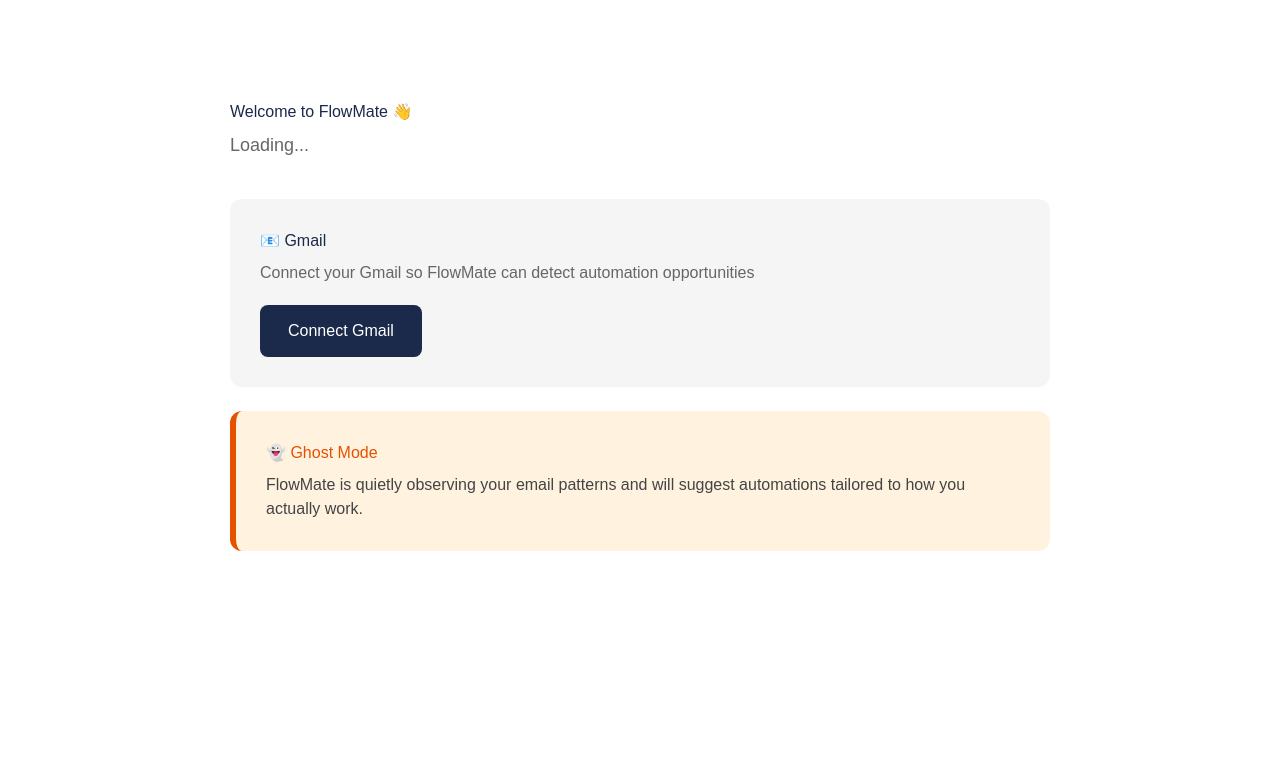
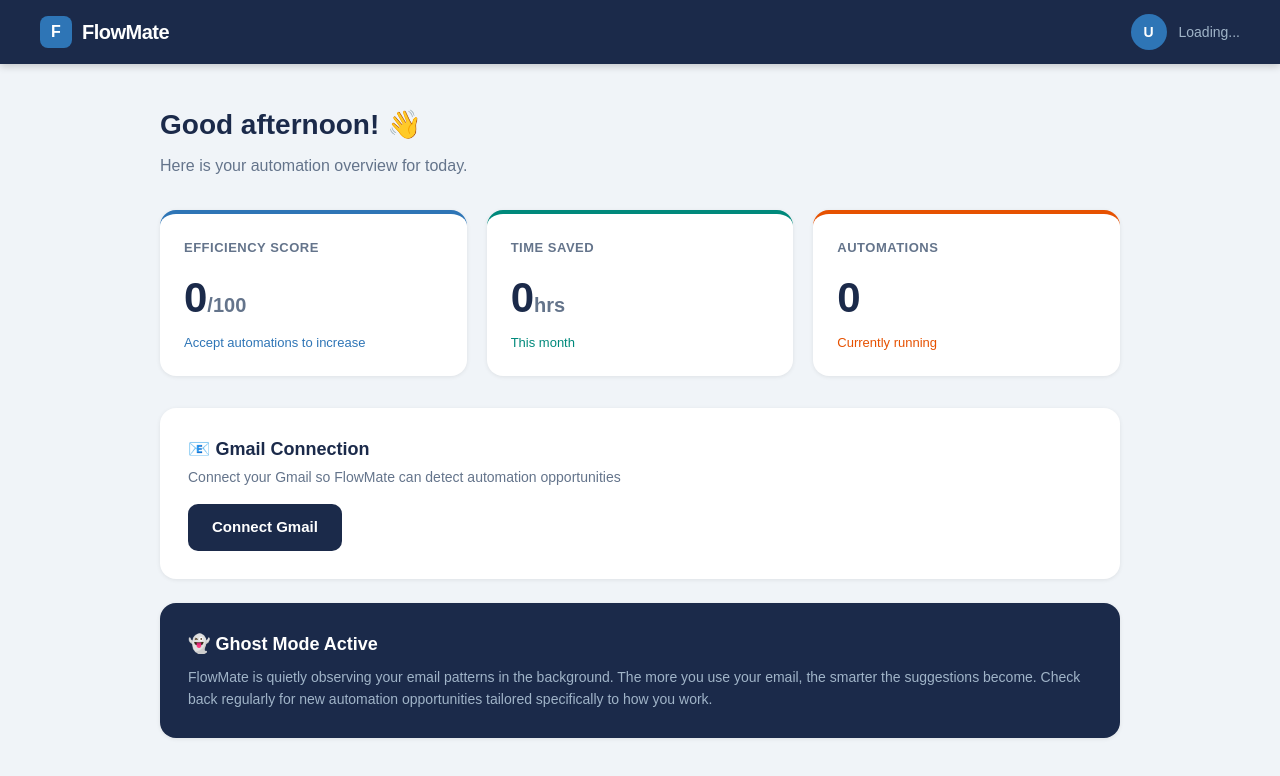
Before and after one commit to robbobmack1/flowmate, a Next.js app: page /dashboard in a window 1280 px wide. Shown: the top 776 px of the page. Built offline with nearby package versions, Linux system fonts and the light colour scheme; no server answers.

Commit message:
professional dashboard design with efficiency score

```diff
--- a/app/dashboard/page.tsx
+++ b/app/dashboard/page.tsx
@@ -8,6 +8,8 @@
   const [gmailConnected, setGmailConnected] = useState(false)
   const [suggestion, setSuggestion] = useState('')
   const [loading, setLoading] = useState(false)
+  const [automationsAccepted, setAutomationsAccepted] = useState(0)
+  const [accepted, setAccepted] = useState(false)
   const supabase = createClient()
 
   useEffect(() => {
@@ -34,22 +36,20 @@
   const getSuggestion = async () => {
     setLoading(true)
     setSuggestion('')
+    setAccepted(false)
     try {
       const gmailRes = await fetch('/api/gmail')
       const gmailData = await gmailRes.json()
-
       if (gmailData.error) {
         setSuggestion('Could not fetch emails. Please reconnect Gmail.')
         setLoading(false)
         return
       }
-
       const suggestRes = await fetch('/api/suggest', {
         method: 'POST',
         headers: { 'Content-Type': 'application/json' },
         body: JSON.stringify({ emailPatterns: gmailData.patterns })
       })
-
       const suggestData = await suggestRes.json()
       setSuggestion(suggestData.suggestion || 'No suggestion generated.')
     } catch (error) {
@@ -58,61 +58,138 @@
     setLoading(false)
   }
 
+  const acceptAutomation = () => {
+    setAutomationsAccepted(prev => prev + 1)
+    setAccepted(true)
+  }
+
+  const efficiencyScore = Math.min(automationsAccepted * 10, 100)
+  const timeSaved = automationsAccepted * 3
+
   return (
-    <div style={{ maxWidth: '900px', margin: '60px auto', padding: '40px', fontFamily: 'Arial' }}>
-      <h1 style={{ color: '#1B2A4A', marginBottom: '8px' }}>Welcome to FlowMate 👋</h1>
-      <p style={{ color: '#666', fontSize: '18px', marginBottom: '40px' }}>
-        {user?.email ? `Logged in as ${user.email}` : 'Loading...'}
+    <div style={{ minHeight: '100vh', backgroundColor: '#F0F4F8', fontFamily: 'Arial, sans-serif' }}>
+
+      {/* Navbar */}
+      <nav style={{ backgroundColor: '#1B2A4A', padding: '0 40px', height: '64px', display: 'flex', alignItems: 'center', justifyContent: 'space-between', boxShadow: '0 2px 8px rgba(0,0,0,0.2)' }}>
+        <div style={{ display: 'flex', alignItems: 'center', gap: '10px' }}>
+          <div style={{ width: '32px', height: '32px', backgroundColor: '#2E75B6', borderRadius: '8px', display: 'flex', alignItems: 'center', justifyContent: 'center' }}>
+            <span style={{ color: 'white', fontWeight: 'bold', fontSize: '16px' }}>F</span>
+          </div>
+          <span style={{ color: 'white', fontWeight: 'bold', fontSize: '20px', letterSpacing: '-0.5px' }}>FlowMate</span>
+        </div>
+        <div style={{ display: 'flex', alignItems: 'center', gap: '12px' }}>
+          <div style={{ width: '36px', height: '36px', backgroundColor: '#2E75B6', borderRadius: '50%', display: 'flex', alignItems: 'center', justifyContent: 'center' }}>
+            <span style={{ color: 'white', fontWeight: 'bold', fontSize: '14px' }}>{user?.email?.[0]?.toUpperCase() || 'U'}</span>
+          </div>
+          <span style={{ color: '#A0B4C8', fontSize: '14px' }}>{user?.email || 'Loading...'}</span>
+        </div>
+      </nav>
+
+      <div style={{ maxWidth: '1000px', margin: '0 auto', padding: '40px 20px' }}>
+
+        {/* Welcome Header */}
+        <div style={{ marginBottom: '32px' }}>
+          <h1 style={{ color: '#1B2A4A', fontSize: '28px', fontWeight: 'bold', margin: '0 0 8px 0' }}>
+            Good afternoon! 👋
+          </h1>
+          <p style={{ color: '#64748B', fontSize: '16px', margin: 0 }}>
+            Here is your automation overview for today.
           </p>
+        </div>
 
-      <div style={{ padding: '30px', backgroundColor: '#F5F5F5', borderRadius: '12px', marginBottom: '24px' }}>
-        <h2 style={{ color: '#1B2A4A', marginBottom: '8px' }}>📧 Gmail</h2>
-        <p style={{ color: '#666', marginBottom: '20px' }}>Connect your Gmail so FlowMate can detect automation opportunities</p>
+        {/* Stats Row */}
+        <div style={{ display: 'grid', gridTemplateColumns: 'repeat(3, 1fr)', gap: '20px', marginBottom: '32px' }}>
+
+          {/* Efficiency Score */}
+          <div style={{ backgroundColor: 'white', borderRadius: '16px', padding: '24px', boxShadow: '0 1px 4px rgba(0,0,0,0.08)', borderTop: '4px solid #2E75B6' }}>
+            <p style={{ color: '#64748B', fontSize: '13px', fontWeight: '600', textTransform: 'uppercase', letterSpacing: '0.5px', margin: '0 0 8px 0' }}>Efficiency Score</p>
+            <p style={{ color: '#1B2A4A', fontSize: '42px', fontWeight: 'bold', margin: '0 0 4px 0' }}>{efficiencyScore}<span style={{ fontSize: '20px', color: '#64748B' }}>/100</span></p>
+            <p style={{ color: '#2E75B6', fontSize: '13px', margin: 0 }}>Accept automations to increase</p>
+          </div>
+
+          {/* Time Saved */}
+          <div style={{ backgroundColor: 'white', borderRadius: '16px', padding: '24px', boxShadow: '0 1px 4px rgba(0,0,0,0.08)', borderTop: '4px solid #00897B' }}>
+            <p style={{ color: '#64748B', fontSize: '13px', fontWeight: '600', textTransform: 'uppercase', letterSpacing: '0.5px', margin: '0 0 8px 0' }}>Time Saved</p>
+            <p style={{ color: '#1B2A4A', fontSize: '42px', fontWeight: 'bold', margin: '0 0 4px 0' }}>{timeSaved}<span style={{ fontSize: '20px', color: '#64748B' }}>hrs</span></p>
+            <p style={{ color: '#00897B', fontSize: '13px', margin: 0 }}>This month</p>
+          </div>
+
+          {/* Automations Running */}
+          <div style={{ backgroundColor: 'white', borderRadius: '16px', padding: '24px', boxShadow: '0 1px 4px rgba(0,0,0,0.08)', borderTop: '4px solid #E65100' }}>
+            <p style={{ color: '#64748B', fontSize: '13px', fontWeight: '600', textTransform: 'uppercase', letterSpacing: '0.5px', margin: '0 0 8px 0' }}>Automations</p>
+            <p style={{ color: '#1B2A4A', fontSize: '42px', fontWeight: 'bold', margin: '0 0 4px 0' }}>{automationsAccepted}</p>
+            <p style={{ color: '#E65100', fontSize: '13px', margin: 0 }}>Currently running</p>
+          </div>
+        </div>
+
+        {/* Gmail Connection Card */}
+        <div style={{ backgroundColor: 'white', borderRadius: '16px', padding: '28px', boxShadow: '0 1px 4px rgba(0,0,0,0.08)', marginBottom: '24px' }}>
+          <div style={{ display: 'flex', alignItems: 'center', justifyContent: 'space-between', marginBottom: '16px' }}>
+            <div>
+              <h2 style={{ color: '#1B2A4A', fontSize: '18px', fontWeight: 'bold', margin: '0 0 4px 0' }}>📧 Gmail Connection</h2>
+              <p style={{ color: '#64748B', fontSize: '14px', margin: 0 }}>Connect your Gmail so FlowMate can detect automation opportunities</p>
+            </div>
+            {gmailConnected && (
+              <span style={{ backgroundColor: '#E8F5E9', color: '#00897B', padding: '6px 14px', borderRadius: '20px', fontSize: '13px', fontWeight: '600' }}>
+                ✅ Connected
+              </span>
+            )}
+          </div>
 
           {gmailConnected ? (
-          <div>
-            <div style={{ padding: '12px 20px', backgroundColor: '#E8F5E9', borderRadius: '8px', color: '#00897B', fontWeight: 'bold', display: 'inline-block', marginBottom: '20px' }}>
-              ✅ Gmail Connected — Ghost Mode Active!
-            </div><button
-  onClick={connectGmail}
-  style={{ marginLeft: '12px', padding: '8px 16px', backgroundColor: 'transparent', color: '#2E75B6', border: '1px solid #2E75B6', borderRadius: '8px', fontSize: '14px', cursor: 'pointer' }}
->
-  🔄 Reconnect Gmail
-</button>
-            <br />
+            <div style={{ display: 'flex', gap: '12px', flexWrap: 'wrap' }}>
               <button
                 onClick={getSuggestion}
                 disabled={loading}
-              style={{ padding: '14px 28px', backgroundColor: '#2E75B6', color: 'white', border: 'none', borderRadius: '8px', fontSize: '16px', cursor: 'pointer' }}
+                style={{ padding: '12px 24px', backgroundColor: loading ? '#94A3B8' : '#2E75B6', color: 'white', border: 'none', borderRadius: '10px', fontSize: '15px', cursor: loading ? 'not-allowed' : 'pointer', fontWeight: '600', transition: 'all 0.2s' }}
               >
-              {loading ? '🤖 Analysing your emails...' : '✨ Get My First Suggestion'}
+                {loading ? '🤖 Analysing your emails...' : '✨ Get Automation Suggestion'}
+              </button>
+              <button
+                onClick={connectGmail}
+                style={{ padding: '12px 24px', backgroundColor: 'transparent', color: '#64748B', border: '1px solid #E2E8F0', borderRadius: '10px', fontSize: '15px', cursor: 'pointer' }}
+              >
+                🔄 Reconnect
               </button>
             </div>
           ) : (
             <button
               onClick={connectGmail}
-            style={{ padding: '14px 28px', backgroundColor: '#1B2A4A', color: 'white', border: 'none', borderRadius: '8px', fontSize: '16px', cursor: 'pointer' }}
+              style={{ padding: '12px 24px', backgroundColor: '#1B2A4A', color: 'white', border: 'none', borderRadius: '10px', fontSize: '15px', cursor: 'pointer', fontWeight: '600' }}
             >
               Connect Gmail
             </button>
           )}
         </div>
 
+        {/* Suggestion Card */}
         {suggestion && (
-        <div style={{ padding: '30px', backgroundColor: '#EBF3FB', borderRadius: '12px', borderLeft: '6px solid #2E75B6', marginBottom: '24px' }}>
-          <h2 style={{ color: '#2E75B6', marginBottom: '12px' }}>💡 Your First Automation Suggestion</h2>
-          <p style={{ color: '#444', fontSize: '18px', lineHeight: '1.6' }}>{suggestion}</p>
+          <div style={{ backgroundColor: 'white', borderRadius: '16px', padding: '28px', boxShadow: '0 1px 4px rgba(0,0,0,0.08)', marginBottom: '24px', borderLeft: '5px solid #2E75B6' }}>
+            <h2 style={{ color: '#2E75B6', fontSize: '18px', fontWeight: 'bold', margin: '0 0 16px 0' }}>💡 Automation Suggestion</h2>
+            <p style={{ color: '#1B2A4A', fontSize: '16px', lineHeight: '1.7', margin: '0 0 24px 0' }}>{suggestion}</p>
+            {!accepted ? (
               <button
-            style={{ marginTop: '20px', padding: '12px 24px', backgroundColor: '#00897B', color: 'white', border: 'none', borderRadius: '8px', fontSize: '16px', cursor: 'pointer' }}
+                onClick={acceptAutomation}
+                style={{ padding: '12px 28px', backgroundColor: '#00897B', color: 'white', border: 'none', borderRadius: '10px', fontSize: '15px', cursor: 'pointer', fontWeight: '600' }}
               >
                 ✅ Accept This Automation
               </button>
+            ) : (
+              <div style={{ backgroundColor: '#E8F5E9', padding: '12px 20px', borderRadius: '10px', color: '#00897B', fontWeight: '600', display: 'inline-block' }}>
+                🎉 Automation accepted! Your Efficiency Score has increased.
+              </div>
+            )}
           </div>
         )}
 
-      <div style={{ padding: '30px', backgroundColor: '#FFF3E0', borderRadius: '12px', borderLeft: '6px solid #E65100' }}>
-        <h2 style={{ color: '#E65100', marginBottom: '8px' }}>👻 Ghost Mode</h2>
-        <p style={{ color: '#444' }}>FlowMate is quietly observing your email patterns and will suggest automations tailored to how you actually work.</p>
+        {/* Ghost Mode Card */}
+        <div style={{ backgroundColor: '#1B2A4A', borderRadius: '16px', padding: '28px', boxShadow: '0 1px 4px rgba(0,0,0,0.08)' }}>
+          <h2 style={{ color: 'white', fontSize: '18px', fontWeight: 'bold', margin: '0 0 8px 0' }}>👻 Ghost Mode Active</h2>
+          <p style={{ color: '#A0B4C8', fontSize: '14px', margin: 0, lineHeight: '1.6' }}>
+            FlowMate is quietly observing your email patterns in the background. The more you use your email, the smarter the suggestions become. Check back regularly for new automation opportunities tailored specifically to how you work.
+          </p>
+        </div>
+
       </div>
     </div>
   )
--- a/package.json
+++ b/package.json
@@ -11,6 +11,7 @@
   "dependencies": {
     "@supabase/ssr": "^0.10.2",
     "@supabase/supabase-js": "^2.105.1",
+    "lucide-react": "^1.14.0",
     "next": "16.2.4",
     "openai": "^6.35.0",
     "react": "19.2.4",
```
Also changed, not shown: 1 other file (tests, documents, lock files or other folders). Lines whose indentation alone changed are shown as unchanged.
